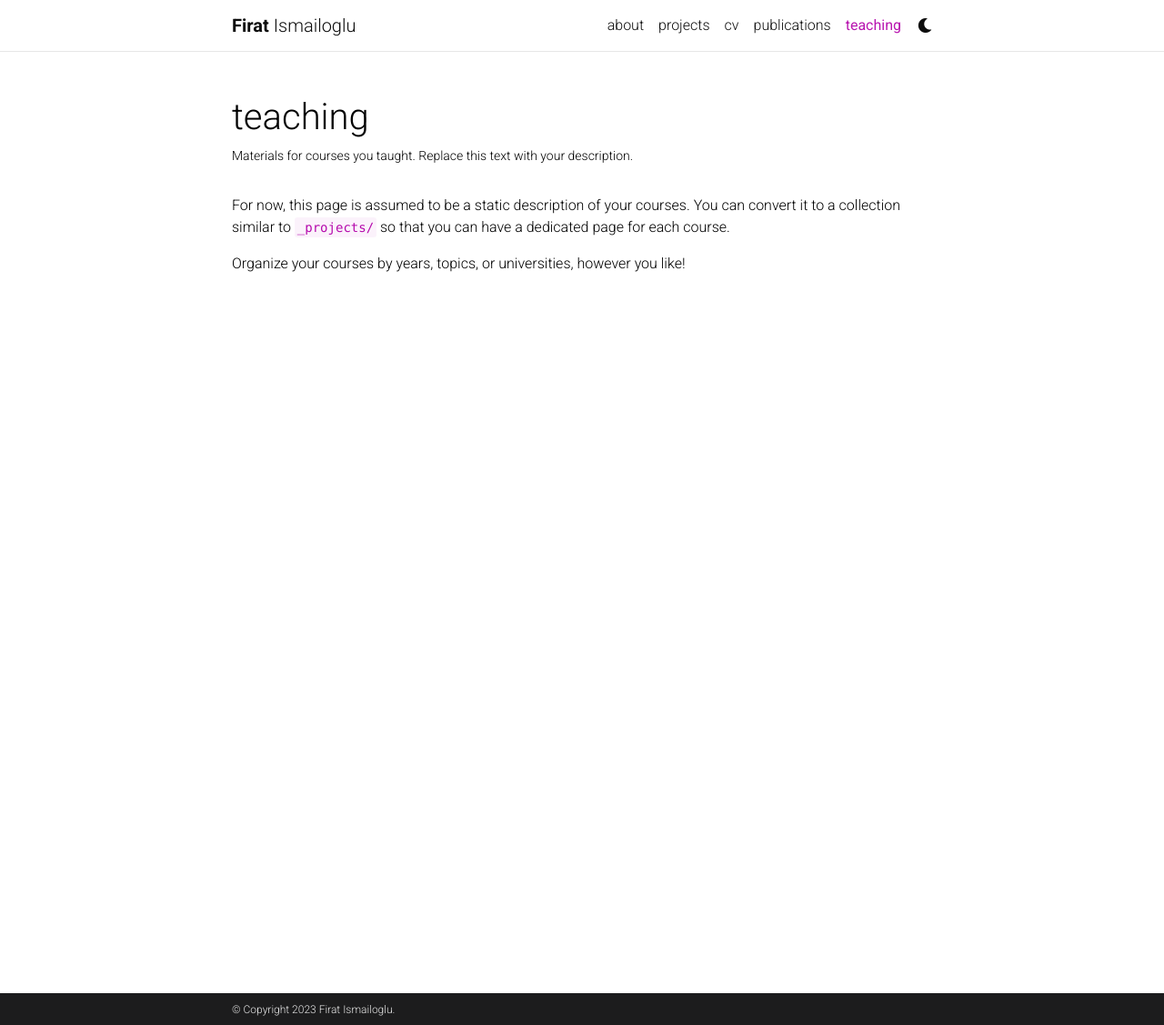
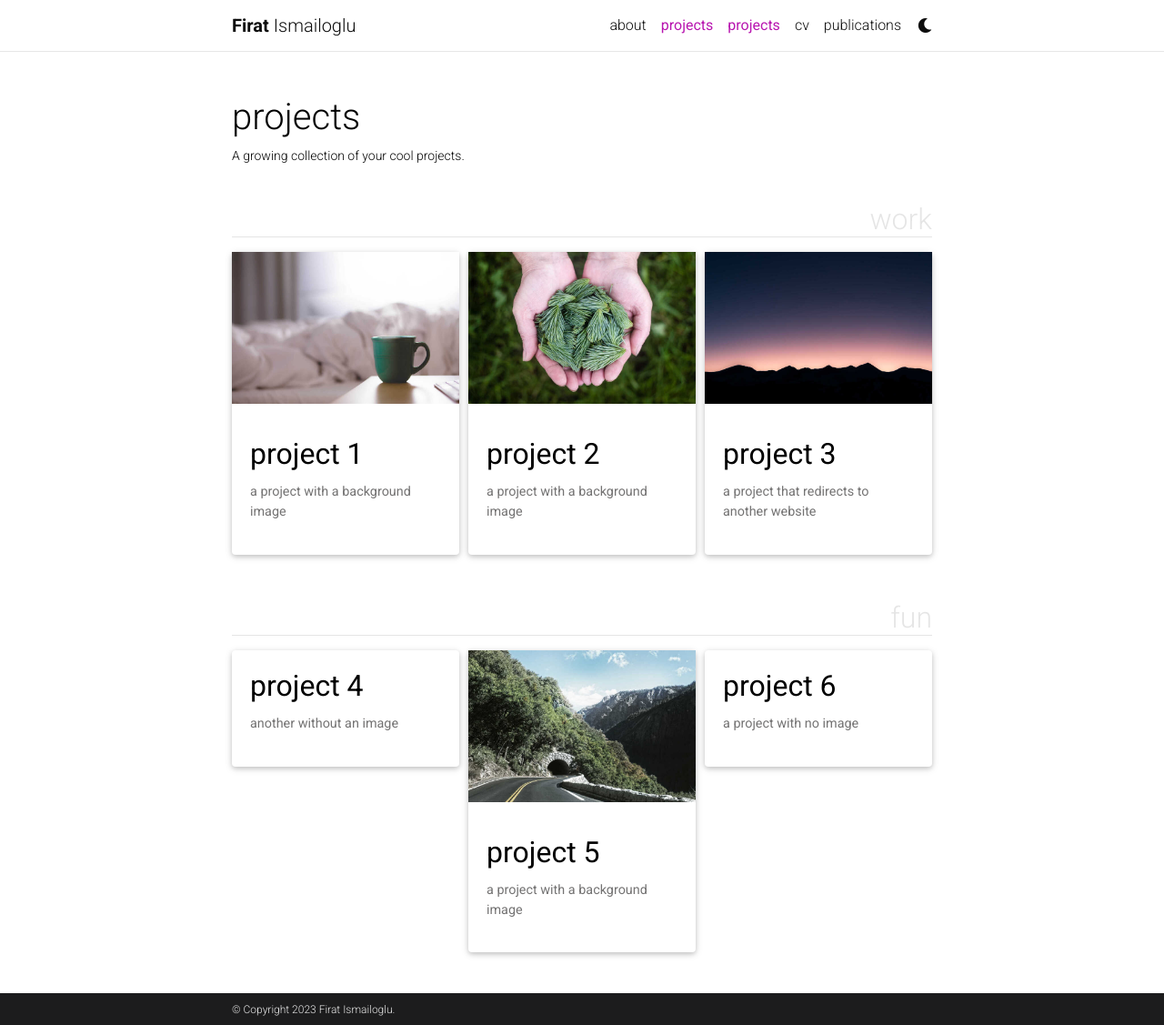
Before and after one commit to FiratIsmailoglu/firatismailoglu.github.io, a Jekyll site: the page built from _pages/teaching.md, in a window 1280 px wide and 1127 px high. Shown: the whole window at 91% size. Built offline with Jekyll 4.4.1, drawn with Linux system fonts in a browser that asks for light colours; full-size pictures stand in for the smaller copies a plugin makes; comment, search, counter and statistics services are not loaded; a style sheet for code colours, icons or effects is not loaded.

Commit message:
Update teaching.md

```diff
--- a/_pages/teaching.md
+++ b/_pages/teaching.md
@@ -1,12 +1,58 @@
 ---
 layout: page
-permalink: /teaching/
-title: teaching
-description: Materials for courses you taught. Replace this text with your description.
+title: projects
+permalink: /projects/
+description: A growing collection of your cool projects.
 nav: true
-nav_order: 5
+nav_order: 2
+display_categories: [work, fun]
+horizontal: false
 ---
 
-For now, this page is assumed to be a static description of your courses. You can convert it to a collection similar to `_projects/` so that you can have a dedicated page for each course.
+<!-- pages/projects.md -->
+<div class="projects">
+{%- if site.enable_project_categories and page.display_categories %}
+  <!-- Display categorized projects -->
+  {%- for category in page.display_categories %}
+  <h2 class="category">{{ category }}</h2>
+  {%- assign categorized_projects = site.projects | where: "category", category -%}
+  {%- assign sorted_projects = categorized_projects | sort: "importance" %}
+  <!-- Generate cards for each project -->
+  {% if page.horizontal -%}
+  <div class="container">
+    <div class="row row-cols-2">
+    {%- for project in sorted_projects -%}
+      {% include projects_horizontal.html %}
+    {%- endfor %}
+    </div>
+  </div>
+  {%- else -%}
+  <div class="grid">
+    {%- for project in sorted_projects -%}
+      {% include projects.html %}
+    {%- endfor %}
+  </div>
+  {%- endif -%}
+  {% endfor %}
 
-Organize your courses by years, topics, or universities, however you like!
+{%- else -%}
+<!-- Display projects without categories -->
+  {%- assign sorted_projects = site.projects | sort: "importance" -%}
+  <!-- Generate cards for each project -->
+  {% if page.horizontal -%}
+  <div class="container">
+    <div class="row row-cols-2">
+    {%- for project in sorted_projects -%}
+      {% include projects_horizontal.html %}
+    {%- endfor %}
+    </div>
+  </div>
+  {%- else -%}
+  <div class="grid">
+    {%- for project in sorted_projects -%}
+      {% include projects.html %}
+    {%- endfor %}
+  </div>
+  {%- endif -%}
+{%- endif -%}
+</div>
```
